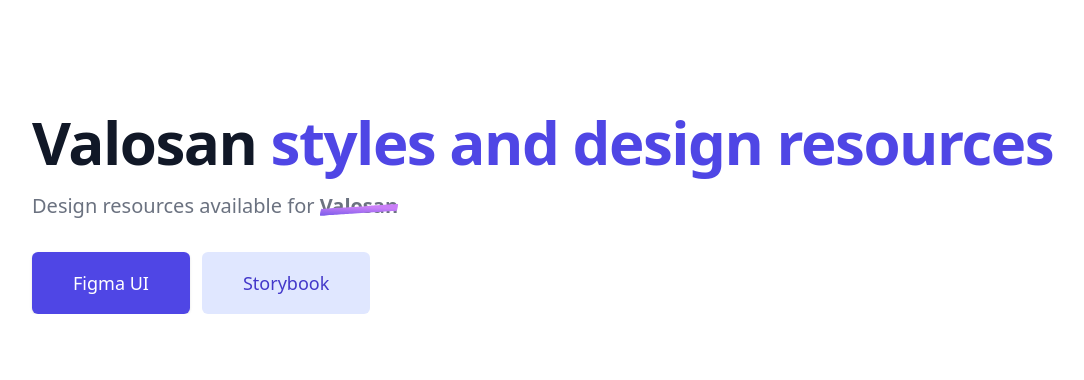
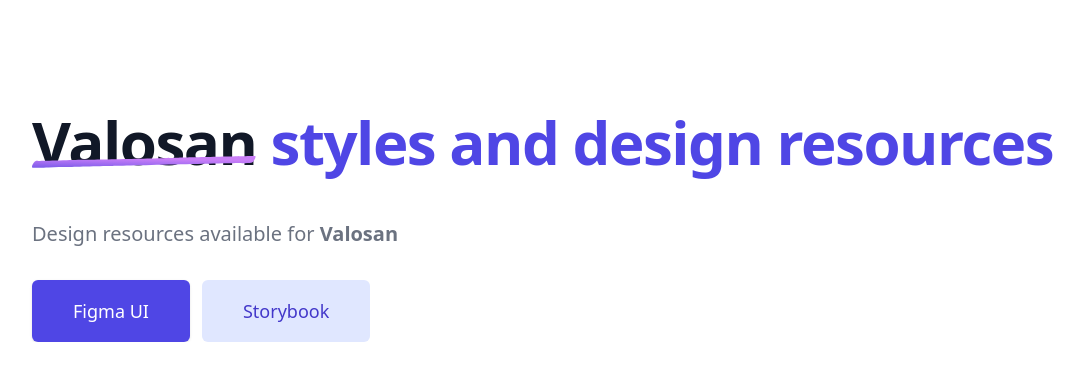
Before and after one commit to valosan/design.valosan.com, a plain HTML site: page index.html in a window 1280 px wide. Shown: the whole page, without its empty margins (0-1084 px from the left). Drawn offline with nearby package versions, Linux system fonts and the light colour scheme.

Commit message:
Update index.html

```diff
--- a/index.html
+++ b/index.html
@@ -16,14 +16,9 @@
 
       <main class="mx-auto mt-10 max-w-7xl px-4 sm:mt-12 sm:px-6 md:mt-16 lg:mt-20 lg:px-8 xl:mt-28">
         <div class="sm:text-center lg:text-left">
-          <h1 class="text-4xl font-bold tracking-tight text-gray-900 sm:text-5xl md:text-6xl">
-            <span class="block xl:inline">Valosan</span>
-            <span class="block text-indigo-600 xl:inline">styles and design resources</span>
-          </h1>
-          <p class="mt-3 text-base text-gray-500 sm:mx-auto sm:mt-5 sm:max-w-xl sm:text-lg md:mt-5 md:text-xl lg:mx-0">
-            Design resources available for
+          <h1 class="text-4xl my-12 font-bold tracking-tight text-gray-900 sm:text-5xl md:text-6xl">
 
-            <strong class="relative inline-block">
+            <span class="relative inline-block">
        Valosan
         <svg viewBox="0 0 212 8" class="absolute bottom-1 left-0 w-full h-3 text-purple-400 -z-1" aria-hidden="true" preserveAspectRatio="none">
           <g buffered-rendering="static">
@@ -36,7 +31,12 @@
             </linearGradient>
           </defs>
         </svg>
-      </strong>
+      </span>
+
+            <span class="block text-indigo-600 xl:inline">styles and design resources</span>
+          </h1>
+          <p class="mt-3 text-base text-gray-500 sm:mx-auto sm:mt-5 sm:max-w-xl sm:text-lg md:mt-5 md:text-xl lg:mx-0">
+            Design resources available for <b>Valosan</b>
           </p>
           <div class="mt-5 sm:mt-8 sm:flex sm:justify-center lg:justify-start">
             <div class="rounded-md shadow">
```
